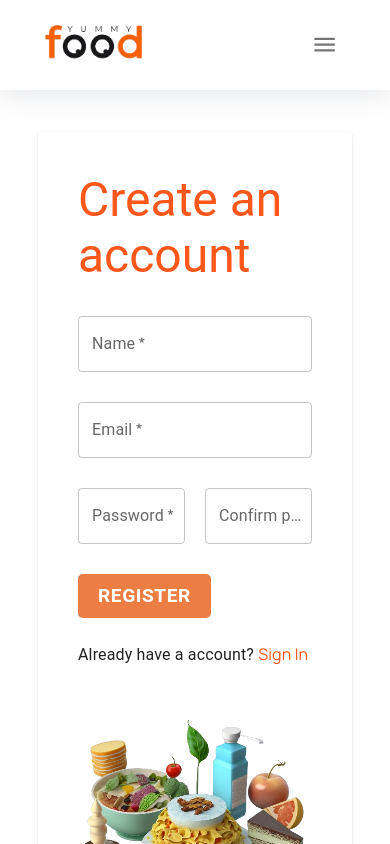
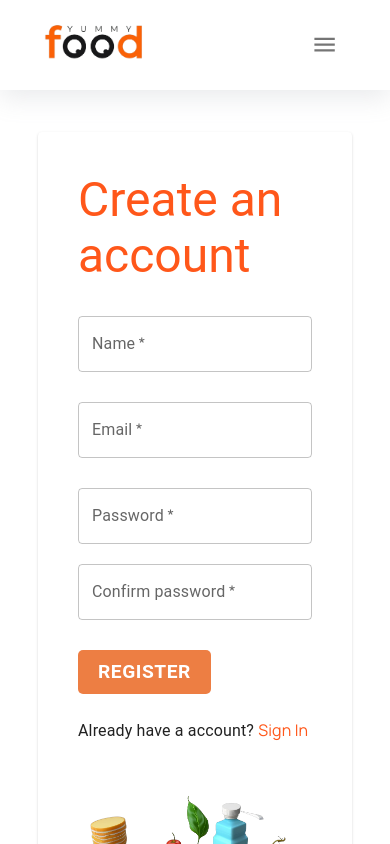
Before and after one commit to Aiyaz17/food-recipes, a React (Create React App) app in the folder client/: page /register in a window 390 px wide. Shown: the top 844 px of the page. Built offline with nearby package versions, Linux system fonts and the light colour scheme.

Commit message:
register page input fix

```diff
--- a/client/src/components/Auth/Register.js
+++ b/client/src/components/Auth/Register.js
@@ -92,7 +92,7 @@ const Register = ({ setUser }) => {
               onChange={handleChange}
               value={data.email}
             />
-            <Box sx={{ display: "flex", gap: "20px" }}>
+            <Box className="password-container">
               <TextField
                 variant="outlined"
                 label="Password"
--- a/client/src/components/Auth/auth.css
+++ b/client/src/components/Auth/auth.css
@@ -22,7 +22,10 @@ form {
 .auth form {
   width: 400px;
 }
-
+.password-container {
+  display: flex;
+  gap: 20px;
+}
 @media screen and (max-width: 900px) {
   .auth {
     margin-top: 100px;
@@ -46,7 +49,10 @@ form {
     max-width: 100%;
     margin-top: 20px;
   }
-  ..card-container input {
+  .card-container input {
     width: 100%;
   }
+  .password-container {
+    flex-direction: column;
+  }
 }
--- a/client/src/components/Home/Home.js
+++ b/client/src/components/Home/Home.js
@@ -2,7 +2,7 @@ import { Box } from "@mui/material";
 import React from "react";
 import Hero from "./Hero";
 import Recipes from "./Recipes";
-import RequireAuth from "../Auth/ProtectedRoute";
+import ProtectedRoute from "../Auth/ProtectedRoute";
 import AddRecipe from "./AddRecipe";
 const Home = () => {
   return (
@@ -14,4 +14,4 @@ const Home = () => {
   );
 };
 
-export default RequireAuth(Home);
+export default ProtectedRoute(Home);
```
